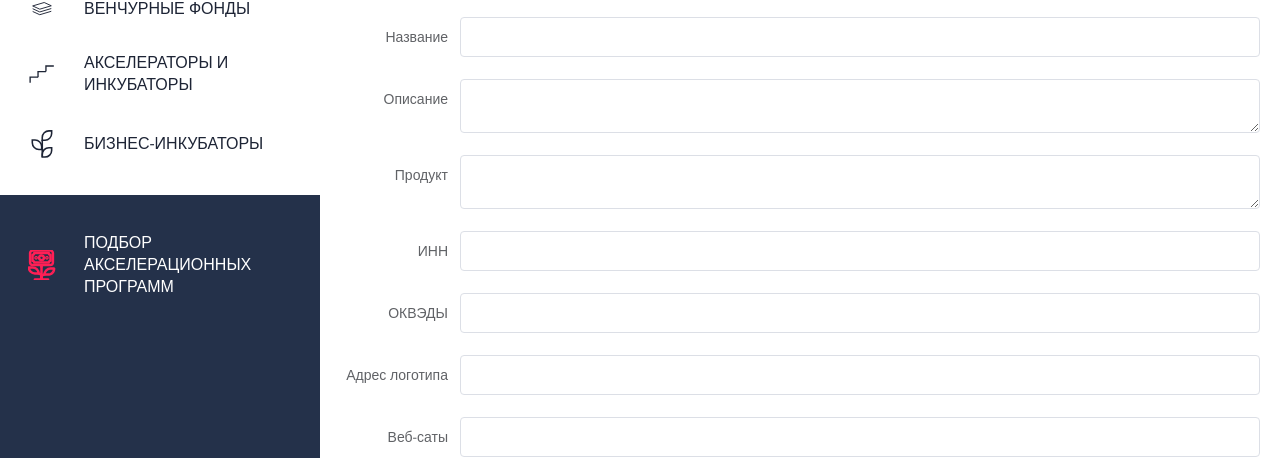
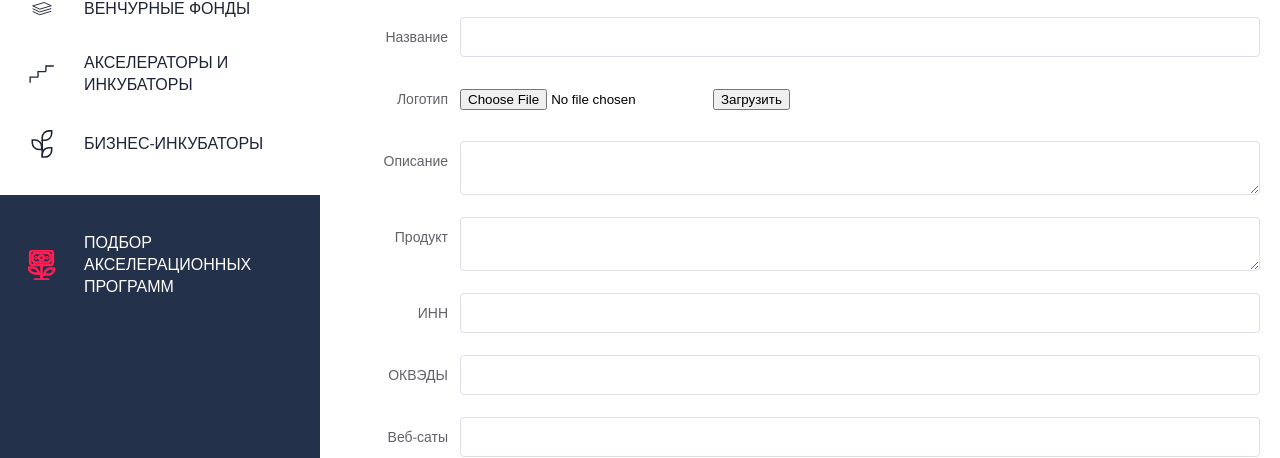
Before and after one commit to paveltigiev/startupguide, a Vue app: page /companies/edit/1 in a window 1280 px wide. Shown: the part 272-730 px from the top of the page. Built offline with nearby package versions, Linux system fonts and the light colour scheme; no server answers.

Commit message:
add logo uploader

```diff
--- a/src/components/Company.vue
+++ b/src/components/Company.vue
@@ -24,7 +24,8 @@
     <div class="row-box bordered pt-0">
       <el-row :gutter="20">
         <el-col :xs="24" :sm="18" :lg="6">
-          <img src="https://api.freelogodesign.org/assets/thumb/logo/22192360_400.png" class="img-fluid" :alt="company.c_name">
+          <img :src="company.logo_url" class="img-fluid" :alt="company.c_name" v-if="company.logo_url">
+          <img src="https://api.freelogodesign.org/assets/thumb/logo/22192360_400.png" class="img-fluid" :alt="company.c_name" v-else>
         </el-col>
         <el-col :xs="24" :sm="18" :lg="18">
           <div class="">
--- a/src/components/EditCompany.vue
+++ b/src/components/EditCompany.vue
@@ -6,6 +6,10 @@
     <el-form :model="form" label-width="120px" class="newcompany-form">
       <el-form-item label="Название">
         <el-input v-model="form.c_name"></el-input>
+      </el-form-item>
+      <el-form-item label="Логотип">
+        <input type="file" id="file" ref="file" v-on:change="handleFileUpload()" accept="image/*" />
+        <button type="submit" @click.prevent="sendFile">Загрузить</button>
       </el-form-item>
       <el-form-item label="Описание">
         <el-input type="textarea" v-model="form.c_desc"></el-input>
@@ -18,9 +22,6 @@
       </el-form-item>
       <el-form-item label="ОКВЭДЫ">
         <el-input v-model="form.add_okveds"></el-input>
-      </el-form-item>
-      <el-form-item label="Адрес логотипа">
-        <el-input v-model="form.logo_url"></el-input>
       </el-form-item>
       <el-form-item label="Веб-саты">
         <el-input v-model="form.web_sites"></el-input>
@@ -71,6 +72,7 @@
 </template>
 
 <script>
+import Vue from 'vue'
 import router from '@/router'
 export default {
   name: 'Profile',
@@ -79,6 +81,7 @@ export default {
   },
   data() {
     return {
+      file: null,
       form: {
         c_name: '',
         c_desc: '',
@@ -95,6 +98,25 @@ export default {
     }
   },
   methods: {
+    handleFileUpload(){
+      this.file = this.$refs.file.files[0];
+    },
+    sendFile () {
+      let formData = new FormData();
+      formData.append('avatar', this.file);
+      Vue.axios.post( 'https://startbase.online/api/web/users/updava',
+        formData,
+        {
+          headers: {
+            'Content-Type': 'multipart/form-data'
+          }
+        }
+      ).then(response => {
+        this.form.logo_url = response.data
+      }).catch(error => {
+        this.$message.error(error)
+      })
+    },
     resetForm() {
       this.form = Object.assign({}, this.company)
     },
```
